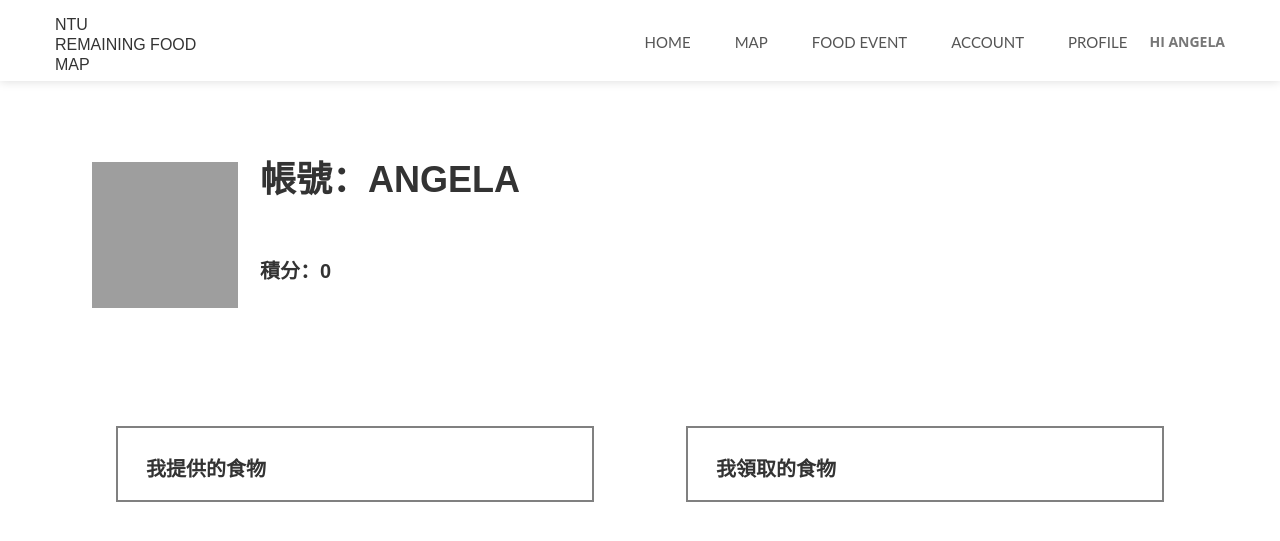
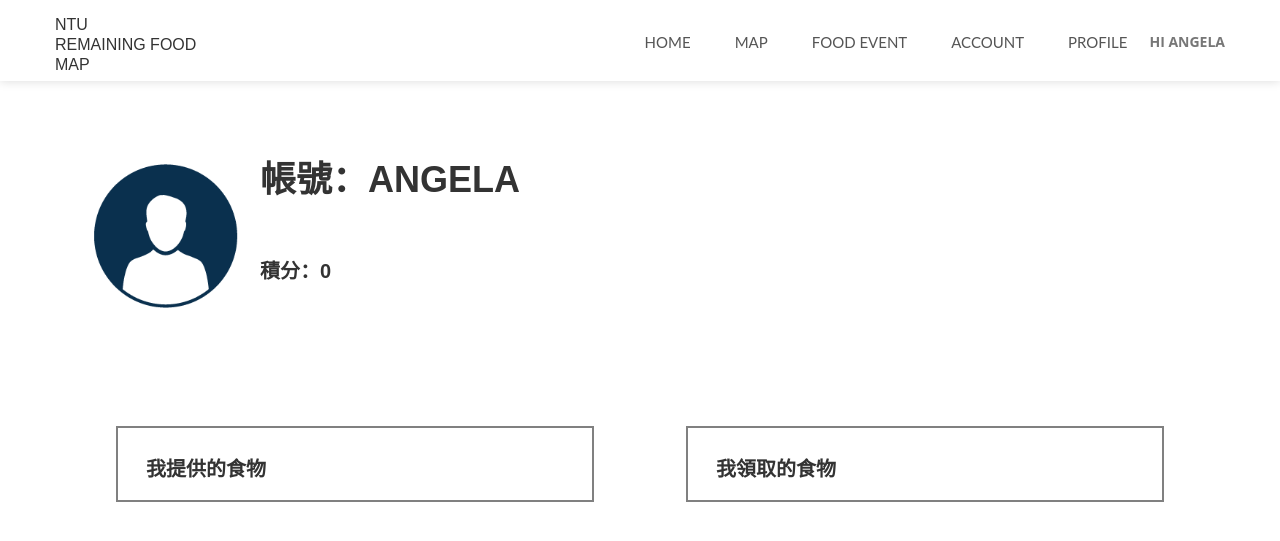
Before and after one commit to yi-chin-huang/foodmap, a Django app: page /accounts/profile/ in a window 1280 px wide. Shown: the top 541 px of the page. Run offline with Django 3.2, Linux system fonts and the light colour scheme; a user stored in the database is signed in; data comes from the database, SQL or seed files in the repository; data that the repository does not hold is empty; parts of the project's set-up code (start-up, migrations or seed data) failed here and were passed over; some libraries are stand-ins or nearby versions; grey boxes are pictures that could not be loaded.

Commit message:
little change

```diff
--- a/accounts/templates/accounts/profile.html
+++ b/accounts/templates/accounts/profile.html
@@ -82,7 +82,7 @@
   <br><br><br><br><br><br><br>
   <div class="container">
         <div class = "myprofile">
-              <span><img src="../../static/img/profile.jpg" alt="myprofile" style="float:left;">
+              <span><img src="../../static/img/profile_image.png" alt="myprofile" style="float:left;">
                 {% if request.user.is_authenticated %}
                   &nbsp;&nbsp;<h2>帳號：{{user.username}}</h2><br> <h3>積分：{{new_user.rating}}<h3>
                 {% else %}
```
